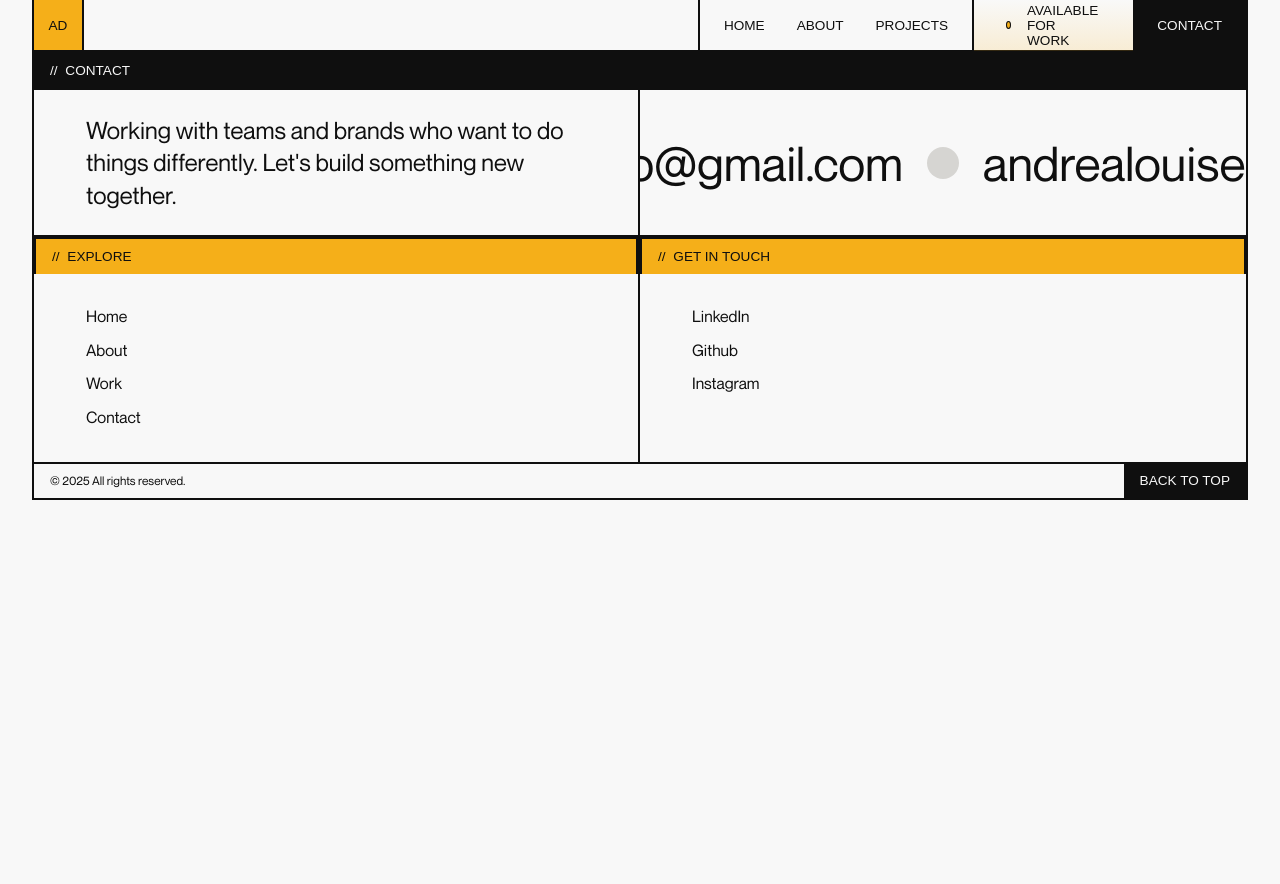
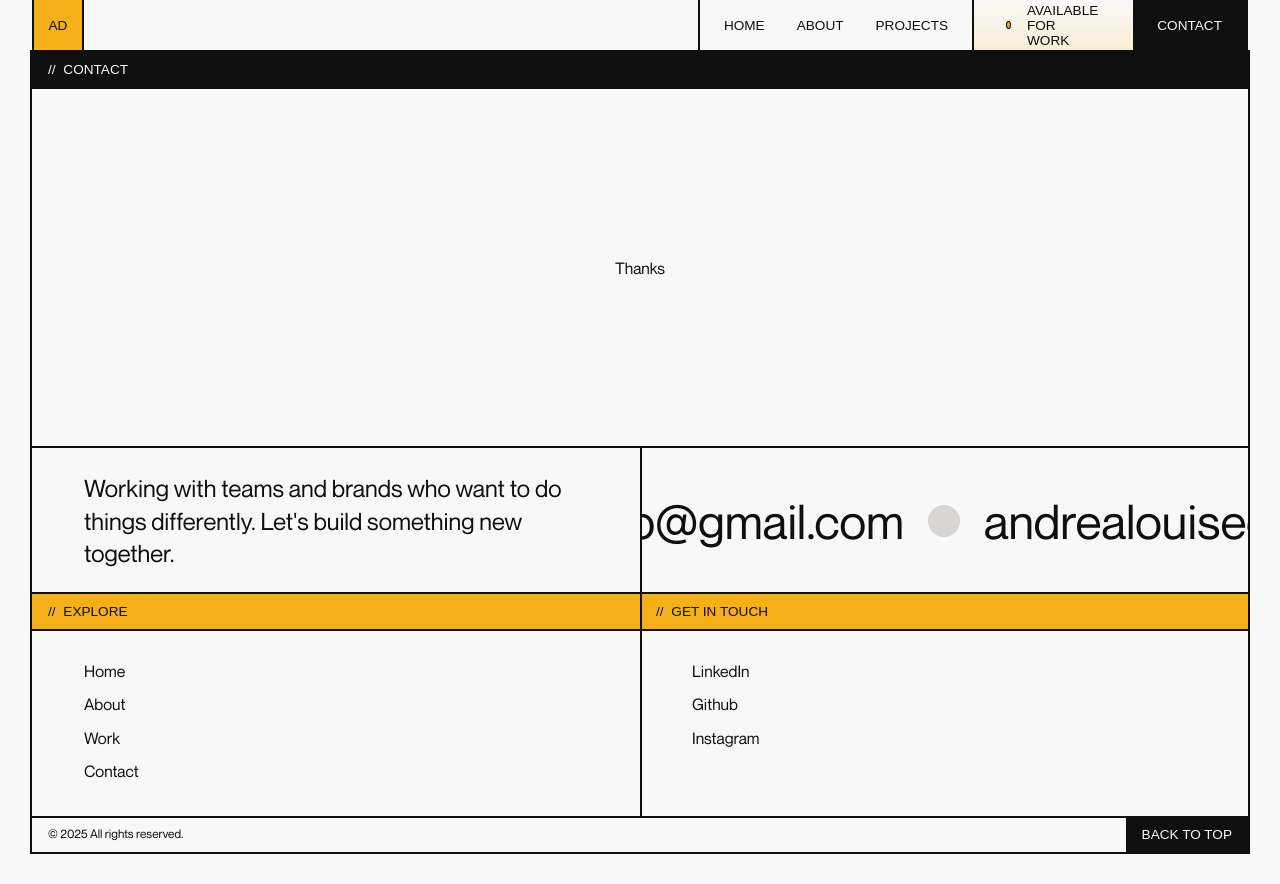
Before and after one commit to andreadayo/portfolio-2025, a Next.js app: page / in a window 1280 px wide. Built offline with nearby package versions, Linux system fonts and the light colour scheme; a web font is replaced by a local one.

Commit message:
refactor(footer): change border to outline

```diff
--- a/src/components/Divider/styles.tsx
+++ b/src/components/Divider/styles.tsx
@@ -7,7 +7,6 @@ export const DividerContainer = styled.div`
   height: 2.25rem;
   display: flex;
   align-items: center;
-  border-right: 0.125rem solid ${({ theme }) => theme.borderColor};
 `;
 
 export const Title = styled.div<{ type: "black" | "yellow" }>`
@@ -18,7 +17,8 @@ export const Title = styled.div<{ type: "black" | "yellow" }>`
   align-items: center;
   background-color: ${({ theme, type }) =>
     type === "black" ? theme.invertedBGColor : theme.accentColor};
-  border-left: 0.125rem solid ${({ theme }) => theme.borderColor};
+
+  outline: 0.125rem solid ${({ theme }) => theme.borderColor};
 `;
 
 export const Text = styled(SubtitleSM)<{ type: "black" | "yellow" }>`
@@ -41,7 +41,6 @@ export const Button = styled.button`
   align-items: center;
   justify-content: center;
   background-color: ${({ theme }) => theme.accentColor};
-  border-left: 0.125rem solid ${({ theme }) => theme.borderColor};
   border: none;
   cursor: pointer;
 `;
--- a/src/components/Footer/index.tsx
+++ b/src/components/Footer/index.tsx
@@ -4,6 +4,7 @@ import { MainPaddingWrapper } from "@components/PaddingWrapper/styles";
 import { Divider } from "@components/Divider";
 import {
   FooterContainer,
+  ThanksContainer,
   TwoColumns,
   MessageContainer,
   MessageText,
@@ -25,6 +26,9 @@ export default function Footer() {
     <MainPaddingWrapper>
       <FooterContainer>
         <Divider type="black">Contact</Divider>
+
+        {/* Thanks */}
+        <ThanksContainer>Thanks</ThanksContainer>
 
         {/* Email */}
         <TwoColumns>
--- a/src/components/Footer/styles.tsx
+++ b/src/components/Footer/styles.tsx
@@ -12,21 +12,35 @@ export const FooterContainer = styled.div`
   height: 100vh;
   display: flex;
   flex-direction: column;
+  outline: 0.125rem solid ${({ theme }) => theme.borderColor};
+`;
+
+export const ThanksContainer = styled.div`
+  flex-grow: 1;
+  width: 100%;
+  height: 100%;
+
+  display: flex;
+  align-items: center;
+  justify-content: center;
 `;
 
 export const TwoColumns = styled.div`
   width: 100%;
-  display: flex;
+  display: grid;
+  grid-template-columns: 1fr 1fr;
   justify-content: center;
   align-items: center;
-  border: 0.125rem solid ${({ theme }) => theme.borderColor};
+
+  outline: 0.125rem solid ${({ theme }) => theme.borderColor};
 `;
 
 export const MessageContainer = styled.div`
-  width: 50%;
+  width: 100%;
   height: 100%;
   padding: 1.5rem 3.25rem;
-  border-right: 0.125rem solid ${({ theme }) => theme.borderColor};
+
+  outline: 0.125rem solid ${({ theme }) => theme.borderColor};
 `;
 
 export const MessageText = styled(BodyLG)`
@@ -34,7 +48,7 @@ export const MessageText = styled(BodyLG)`
 `;
 
 export const EmailLink = styled.div`
-  width: 50%;
+  width: 100%;
   height: 100%;
   padding: 1.5rem 0;
   display: flex;
@@ -61,7 +75,7 @@ export const Icon = styled.div`
 `;
 
 export const Column = styled.div`
-  width: 50%;
+  width: 100%;
   height: 100%;
   display: flex;
   flex-direction: column;
@@ -69,7 +83,8 @@ export const Column = styled.div`
   justify-content: center;
 
   &:first-of-type {
-    border-right: 0.125rem solid ${({ theme }) => theme.borderColor};
+    outline: 0.125rem solid ${({ theme }) => theme.borderColor};
+    z-index: 10;
   }
 `;
 
@@ -91,8 +106,6 @@ export const CopyrightContainer = styled.div`
   height: 2.25rem;
   display: flex;
   align-items: center;
-  border: 0.125rem solid ${({ theme }) => theme.borderColor};
-  border-top: none;
 `;
 
 export const CopyrightWrapper = styled.div`
```
